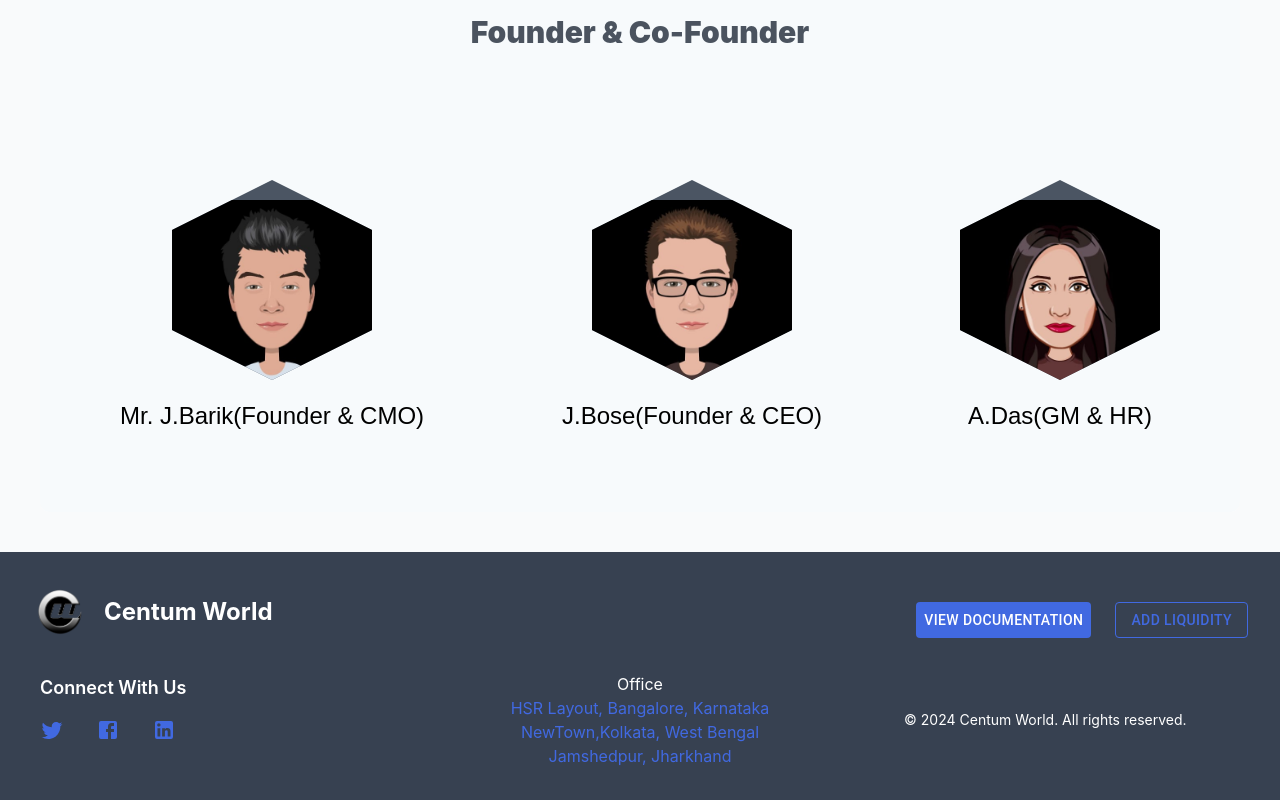
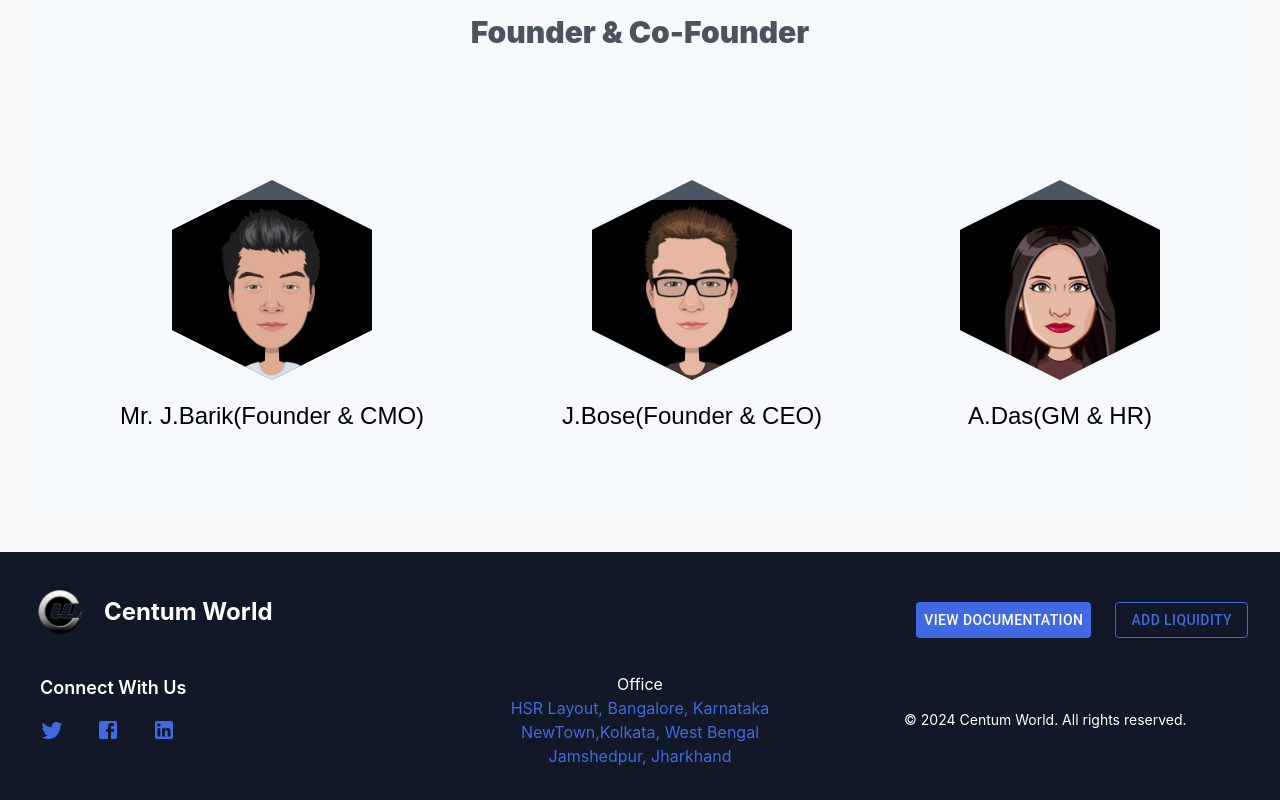
Before and after one commit to centum-world/mining-rig-portfolio, a React (Vite) app: page /white-paper in a window 1280 px wide. Shown: the part 5617-6417 px from the top of the page. Built offline with nearby package versions, Linux system fonts and the light colour scheme; no server answers.

Commit message:
footer background changes

```diff
--- a/src/common/Footer.jsx
+++ b/src/common/Footer.jsx
@@ -19,7 +19,7 @@ const Footer = () => {
   };
 
   return (
-    <div className="p-4 md:p-8 space-y-4 bg-gray-700 text-white">
+    <div className="p-4 md:p-8 space-y-4 bg-gray-900 text-white">
       <div className="flex flex-col md:flex-row items-center justify-between space-y-4">
         <div className="flex items-center justify-center md:justify-start gap-4">
           <img src={logo} alt="Dummy Logo" className="h-14 w-14" />
```
